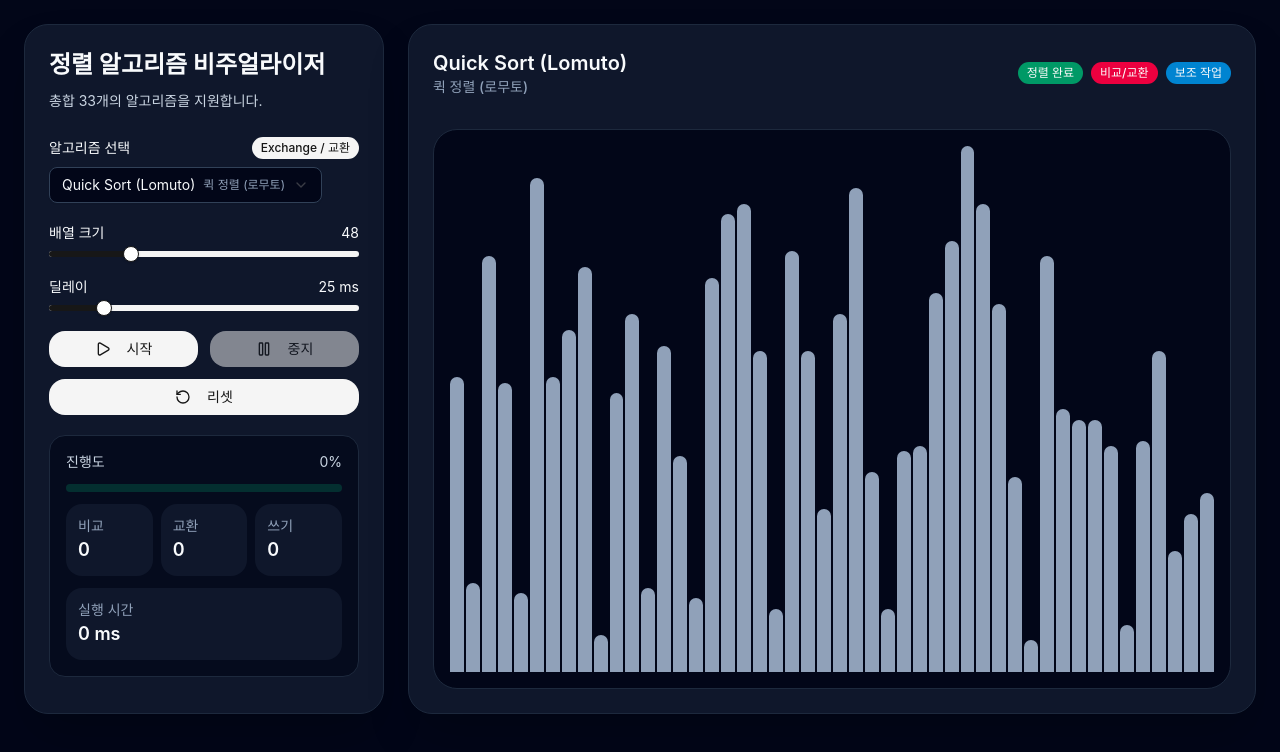
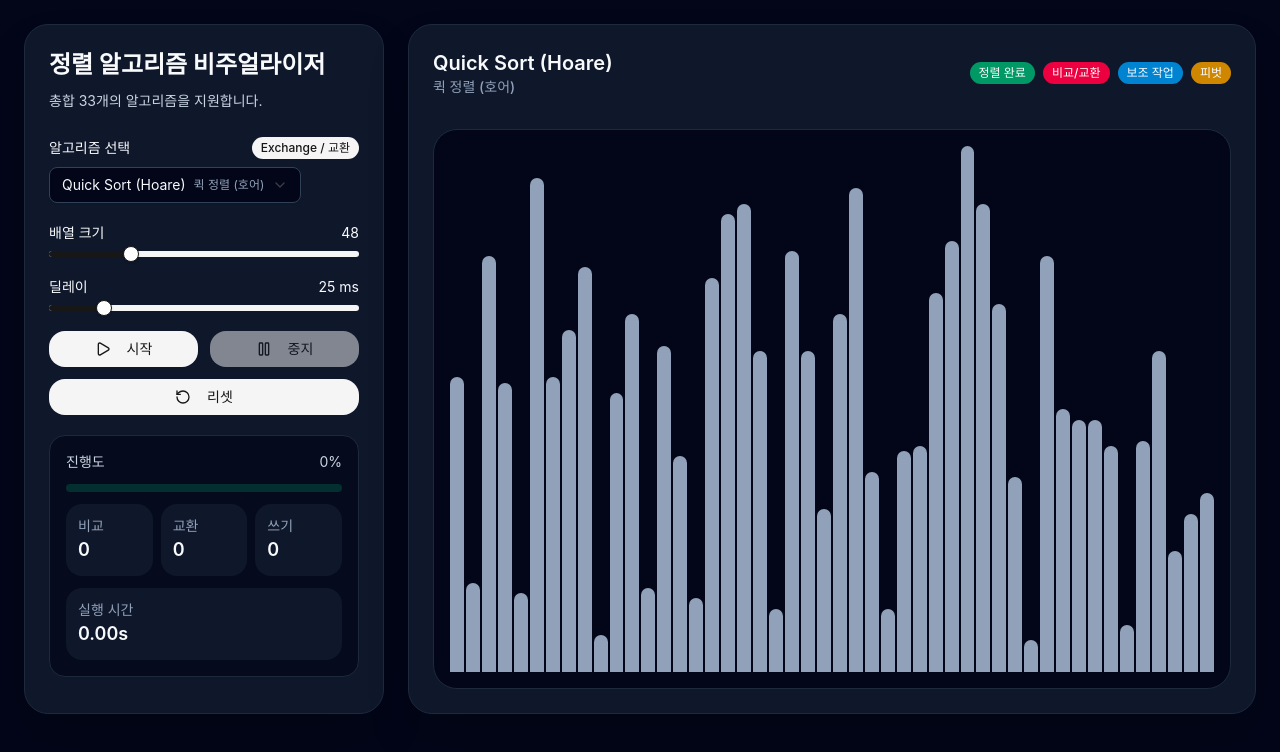
Before and after one commit to yj0524/SortingVisualizer, a React (Vite) app: page / in a window 1280 px wide. Shown: the top 752 px of the page. Built offline with nearby package versions, Linux system fonts and the light colour scheme.

Commit message:
Add pivot

```diff
--- a/src/SortingVisualizer.jsx
+++ b/src/SortingVisualizer.jsx
@@ -46,6 +46,7 @@ function createContext(values, controls) {
         active: new Set(),
         sorted: new Set(),
         aux: new Set(),
+        pivot: new Set(),
         controls,
     };
 }
@@ -57,6 +58,7 @@ async function flush(ctx) {
         active: new Set(ctx.active),
         sorted: new Set(ctx.sorted),
         aux: new Set(ctx.aux),
+        pivot: new Set(ctx.pivot),
         stats: {
             compares: ctx.compareCount,
             swaps: ctx.swapCount,
@@ -92,6 +94,12 @@ async function compare(ctx, i, j) {
     ctx.active.add(j);
     await flush(ctx);
     return ctx.values[i] - ctx.values[j];
+}
+
+async function setPivot(ctx, indices = []) {
+    ctx.pivot.clear();
+    indices.forEach((i) => ctx.pivot.add(i));
+    await flush(ctx);
 }
 
 async function writeValue(ctx, i, value, kind = "active") {
@@ -329,35 +337,11 @@ async function cycleSort(ctx) {
     }
 }
 
-async function quickSortLomuto(ctx) {
-    async function partition(low, high) {
-        const pivot = ctx.values[high];
-        let i = low;
-        for (let j = low; j < high; j += 1) {
-            ctx.compareCount += 1;
-            await mark(ctx, [j, high], "aux");
-            if (ctx.values[j] < pivot) {
-                await swapValue(ctx, i, j);
-                i += 1;
-            }
-        }
-        await swapValue(ctx, i, high);
-        return i;
-    }
-    async function sort(low, high) {
-        if (low < high) {
-            const p = await partition(low, high);
-            ctx.sorted.add(p);
-            await sort(low, p - 1);
-            await sort(p + 1, high);
-        }
-    }
-    await sort(0, ctx.values.length - 1);
-}
-
 async function quickSortHoare(ctx) {
     async function partition(low, high) {
         const pivot = ctx.values[Math.floor((low + high) / 2)];
+        const pivotIndex = Math.floor((low + high) / 2);
+        await setPivot(ctx, [pivotIndex]);
         let i = low - 1;
         let j = high + 1;
         while (true) {
@@ -387,10 +371,39 @@ async function quickSortHoare(ctx) {
     await sort(0, ctx.values.length - 1);
 }
 
+async function quickSortLomuto(ctx) {
+    async function partition(low, high) {
+        const pivot = ctx.values[high];
+        await setPivot(ctx, [high]);
+        let i = low;
+        for (let j = low; j < high; j += 1) {
+            ctx.compareCount += 1;
+            await mark(ctx, [j, high], "aux");
+            if (ctx.values[j] < pivot) {
+                await swapValue(ctx, i, j);
+                i += 1;
+            }
+        }
+        await swapValue(ctx, i, high);
+        return i;
+    }
+    async function sort(low, high) {
+        if (low < high) {
+            const p = await partition(low, high);
+            ctx.sorted.add(p);
+            await sort(low, p - 1);
+            await sort(p + 1, high);
+        }
+    }
+    await sort(0, ctx.values.length - 1);
+}
+
 async function dualPivotQuickSort(ctx) {
+    await setPivot(ctx, [0, ctx.values.length - 1]);
     async function partition(low, high) {
         if ((await compare(ctx, low, high)) > 0) {
             await swapValue(ctx, low, high);
+            await setPivot(ctx, [low, high]);
         }
         const pivot1 = ctx.values[low];
         const pivot2 = ctx.values[high];
@@ -816,6 +829,7 @@ async function introSort(ctx) {
     }
     async function partition(low, high) {
         const pivot = ctx.values[high];
+        await setPivot(ctx, [high]);
         let i = low;
         for (let j = low; j < high; j += 1) {
             ctx.compareCount += 1;
@@ -1059,8 +1073,8 @@ const algorithms = [
     { key: "gnome", name: "Gnome Sort", koreanName: "그놈 정렬", fn: gnomeSort, category: "Exchange", koreanCategory: "교환" },
     { key: "odd-even", name: "Odd-Even Sort", koreanName: "홀짝 정렬", fn: oddEvenSort, category: "Exchange", koreanCategory: "교환" },
     { key: "cycle", name: "Cycle Sort", koreanName: "순환 정렬", fn: cycleSort, category: "Selection", koreanCategory: "선택" },
+    { key: "quick-hoare", name: "Quick Sort (Hoare)", koreanName: "퀵 정렬 (호어)", fn: quickSortHoare, category: "Exchange", koreanCategory: "교환" },
     { key: "quick-lomuto", name: "Quick Sort (Lomuto)", koreanName: "퀵 정렬 (로무토)", fn: quickSortLomuto, category: "Exchange", koreanCategory: "교환" },
-    { key: "quick-hoare", name: "Quick Sort (Hoare)", koreanName: "퀵 정렬 (호어)", fn: quickSortHoare, category: "Exchange", koreanCategory: "교환" },
     { key: "dual-pivot-quick", name: "Dual-Pivot Quick Sort", koreanName: "듀얼 피벗 퀵 정렬", fn: dualPivotQuickSort, category: "Exchange", koreanCategory: "교환" },
     { key: "merge", name: "Merge Sort", koreanName: "병합 정렬", fn: mergeSort, category: "Merge", koreanCategory: "병합" },
     { key: "bottom-up-merge", name: "Bottom-Up Merge Sort", koreanName: "상향식 병합 정렬", fn: bottomUpMergeSort, category: "Merge", koreanCategory: "병합" },
@@ -1088,11 +1102,12 @@ export default function SortingVisualizer() {
     const [values, setValues] = useState(() => randomArray(DEFAULT_SIZE));
     const [size, setSize] = useState(DEFAULT_SIZE);
     const [delay, setDelay] = useState(DEFAULT_DELAY);
-    const [selected, setSelected] = useState("quick-lomuto");
+    const [selected, setSelected] = useState("quick-hoare");
     const [isRunning, setIsRunning] = useState(false);
     const [active, setActive] = useState(new Set());
     const [sorted, setSorted] = useState(new Set());
     const [aux, setAux] = useState(new Set());
+    const [pivot, setPivot] = useState(new Set());
     const [stats, setStats] = useState({ compares: 0, swaps: 0, writes: 0 });
     const [elapsedMs, setElapsedMs] = useState(0);
     const stopRef = useRef(false);
@@ -1145,6 +1160,7 @@ export default function SortingVisualizer() {
         startedAtRef.current = 0;
         setValues(randomArray(nextSize));
         setActive(new Set());
+        setPivot(new Set());
         setSorted(new Set());
         setAux(new Set());
         setStats({ compares: 0, swaps: 0, writes: 0 });
@@ -1161,6 +1177,7 @@ export default function SortingVisualizer() {
         setActive(new Set());
         setSorted(new Set());
         setAux(new Set());
+        setPivot(new Set());
         setStats({ compares: 0, swaps: 0, writes: 0 });
         setElapsedMs(0);
 
@@ -1168,11 +1185,12 @@ export default function SortingVisualizer() {
         const ctx = createContext(working, {
             delay,
             shouldStop: () => stopRef.current,
-            setState: ({ values: nextValues, active: nextActive, sorted: nextSorted, aux: nextAux, stats: nextStats }) => {
+            setState: ({ values: nextValues, active: nextActive, sorted: nextSorted, aux: nextAux, pivot: nextPivot, stats: nextStats }) => {
                 setValues(nextValues);
                 setActive(nextActive);
                 setSorted(nextSorted);
                 setAux(nextAux);
+                setPivot(nextPivot);
                 setStats(nextStats);
             },
         });
@@ -1197,16 +1215,12 @@ export default function SortingVisualizer() {
         setIsRunning(false);
     }
 
-    function speedUp() {
-        setDelay((prev) => Math.max(MIN_DELAY, prev - 10));
-    }
-
     function formatElapsedTime(ms) {
-        if (ms < 1000) {
-            return `${Math.round(ms)} ms`;
+        if (ms < 60000) {
+            return `${(ms / 1000).toFixed(2)}s`;
         }
 
-        return `${(ms / 1000).toFixed(2)} s`;
+        return `${Math.floor(ms / 60000)}m ${((ms % 60000) / 1000).toFixed(2)}s`;
     }
 
     const maxValue = Math.max(...values, 1);
@@ -1336,6 +1350,7 @@ export default function SortingVisualizer() {
                                     <Badge className="rounded-full bg-emerald-600">정렬 완료</Badge>
                                     <Badge className="rounded-full bg-rose-600">비교/교환</Badge>
                                     <Badge className="rounded-full bg-sky-600">보조 작업</Badge>
+                                    <Badge className="rounded-full bg-yellow-600">피벗</Badge>
                                 </div>
                             </CardTitle>
                         </CardHeader>
@@ -1349,6 +1364,8 @@ export default function SortingVisualizer() {
                                         color = "bg-rose-500";
                                     } else if (aux.has(index)) {
                                         color = "bg-sky-500";
+                                    } else if (pivot.has(index)) {
+                                        color = "bg-yellow-500";
                                     }
 
                                     return (
```
